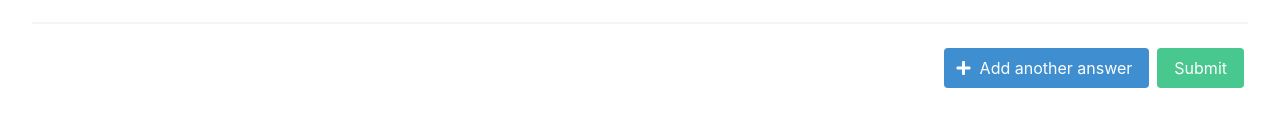
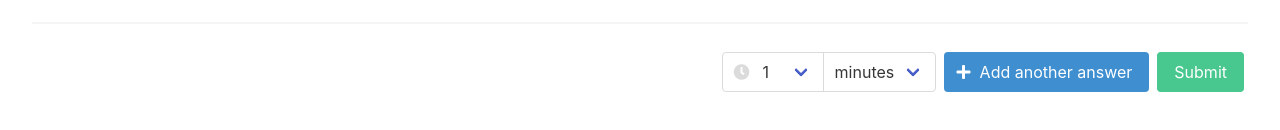
Before and after one commit to viethung7899/polly, a React (Create React App) app in the folder client/: page /new in a window 1280 px wide. Shown: the part 454-584 px from the top of the page. Built offline with nearby package versions, Linux system fonts and the light colour scheme; sample sign-in values are in the browser's storage.

Commit message:
Add time selector

```diff
--- a/client/src/components/TimeSelector.js
+++ b/client/src/components/TimeSelector.js
@@ -0,0 +1,55 @@
+import { useField } from 'formik';
+
+const options = {
+  minutes: [1, 5, 10, 20, 30, 45],
+  hours: [1, 2, 3, 4, 6, 9, 12, 18],
+  days: [1, 2, 3, 4, 6],
+};
+
+const TimeSelector = (props) => {
+  const [field, , { setValue }] = useField(props);
+  const { value, onChange, onBlur } = field;
+
+  return (
+    <div class="field has-addons mt-1 mx-1">
+      <div class="control has-icons-left">
+        <div class="select">
+          <select name="duration.amount" onChange={onChange} onBlur={onBlur}>
+            {options[value.unit].map((amount) => (
+              <option value={amount} selected={amount === +value.amount}>
+                {amount}
+              </option>
+            ))}
+          </select>
+        </div>
+        <div class="icon is-small is-left">
+          <i class="fas fa-clock"></i>
+        </div>
+      </div>
+
+      <div class="control">
+        <span class="select">
+          <select
+            name="duration.unit"
+            onChange={(e) => {
+              setValue({
+                ...value,
+                amount: 1,
+              });
+              onChange(e);
+            }}
+            onBlur={onBlur}
+          >
+            <option value="minutes" selected>
+              minutes
+            </option>
+            <option value="hours">hours</option>
+            <option value="days">days</option>
+          </select>
+        </span>
+      </div>
+    </div>
+  );
+};
+
+export default TimeSelector;
--- a/client/src/routes/NewPoll.js
+++ b/client/src/routes/NewPoll.js
@@ -7,6 +7,7 @@ import Banner from '../components/Banner';
 import Button from '../components/Button';
 import Notification, { ErrorNotification } from '../components/Notification';
 import InputField from '../components/InputField';
+import TimeSelector from '../components/TimeSelector';
 
 import { PollContext } from '../contexts/PollContext';
 
@@ -54,6 +55,10 @@ const NewPoll = () => {
           initialValues={{
             question: '',
             answers: ['', ''],
+            duration: {
+              amount: 1,
+              unit: 'minutes',
+            },
           }}
           onSubmit={(values, { setSubmitting }) => {
             const { question, answers } = values;
@@ -109,6 +114,7 @@ const NewPoll = () => {
               <hr />
               {/* Control button */}
               <div className="buttons is-right">
+                <TimeSelector name="duration" />
                 <Button
                   title="Add another answer"
                   type="is-info"
```
